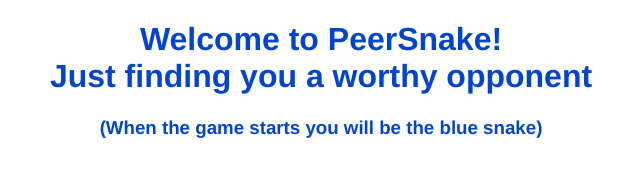
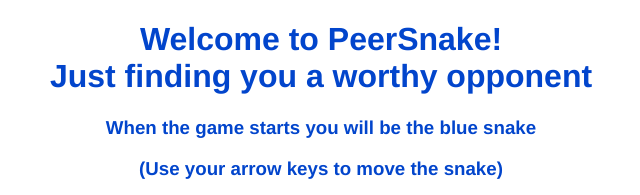
Before and after one commit to tomcartwrightuk/p2p-snake, a website: page public/index.html in a window 1280 px wide. Shown: the whole page, without its empty margins (319-959 px from the left). Drawn offline with Linux system fonts and the light colour scheme.

Commit message:
More instructions added

```diff
--- a/public/index.html
+++ b/public/index.html
@@ -7,7 +7,8 @@
   <body>
     <div class="intro" style="text-align: center; font-family: Helvetica; weight: 800; color: #0245CC">
       <h1>Welcome to PeerSnake!<br> Just finding you a worthy opponent</h1>
-      <h3>(When the game starts you will be the blue snake)</h3>
+      <h3>When the game starts you will be the blue snake</h3>
+      <h3>(Use your arrow keys to move the snake)</h3>
     </div>
     <canvas id="canvas" width="800" height="500" style="margin: 0 auto; display: block"></canvas>
     <script src="/bundle.js"></script>
```
